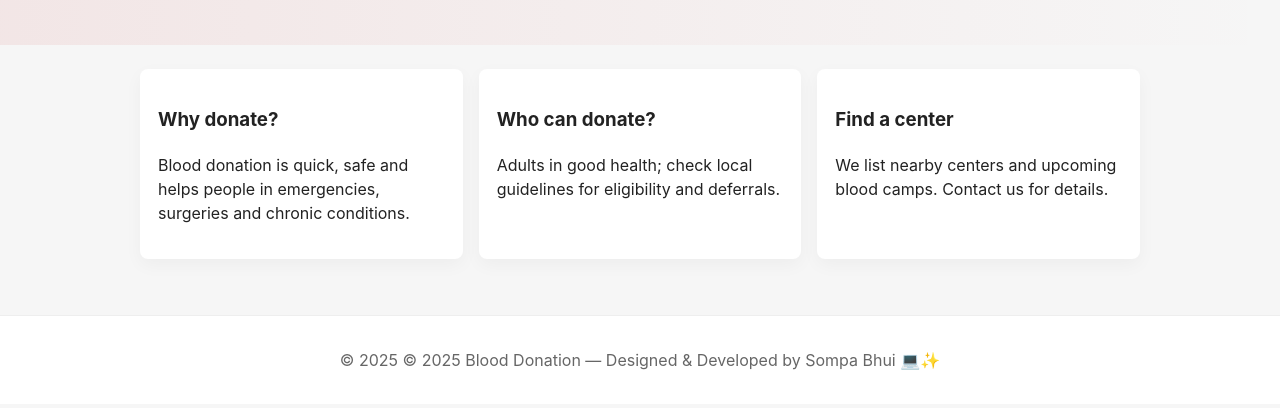
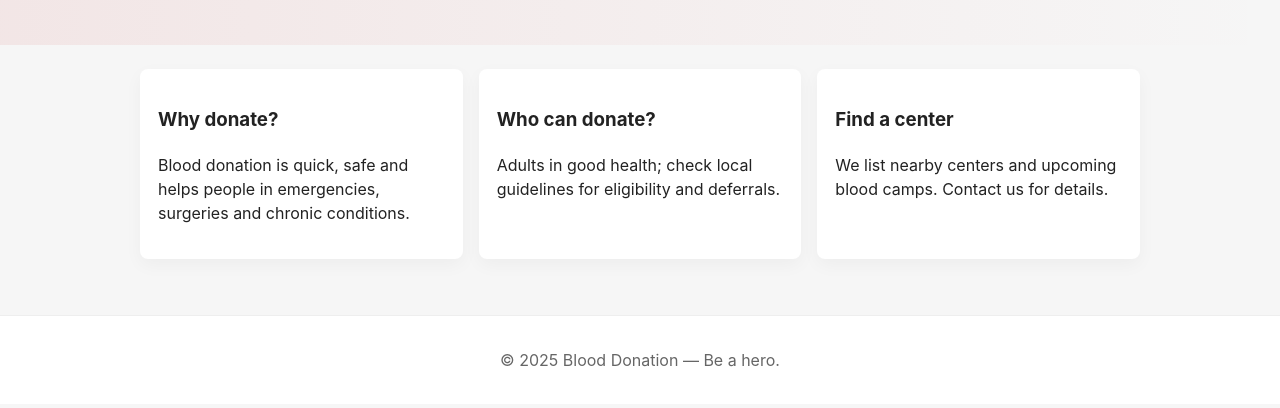
Before and after one commit to Sompa-Bhui/Blood-Donation_Website, a plain HTML site: page index.html in a window 1280 px wide. Shown: the part 262-670 px from the top of the page. Drawn offline with Linux system fonts and the light colour scheme.

Commit message:
Update index.html

```diff
--- a/index.html
+++ b/index.html
@@ -49,7 +49,7 @@
 
   <footer class="site-footer">
     <div class="container">
-      <p>© <span id="year"></span> © 2025 Blood Donation — Designed & Developed by Sompa Bhui 💻✨</p>
+      <p>© <span id="year"></span> Blood Donation — Be a hero.</p>
     </div>
   </footer>
 
```
